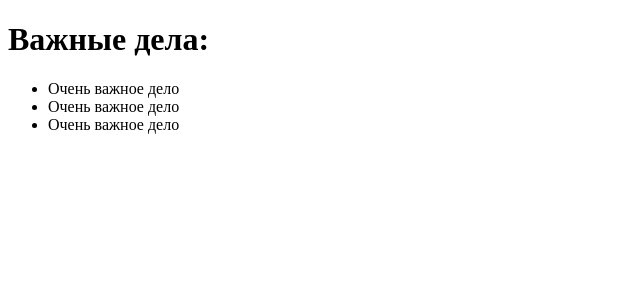
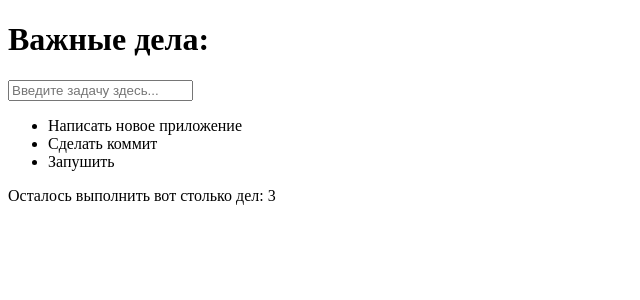
Before and after one commit to WebHeroSchool/React-Kd, a React (Create React App) app: page / in a window 1280 px wide. Shown: the top 300 px of the page, without its empty margins (0-640 px from the left). Built offline with nearby package versions, Linux system fonts and the light colour scheme.

Commit message:
add props

```diff
--- a/src/components/App/App.js
+++ b/src/components/App/App.js
@@ -1,10 +1,20 @@
 import React from 'react';
+import InputItem from '../InputItem/InputItem';
 import ItemList from '../ItemList/ItemList';
+import Footer from '../Footer/Footer';
+
+const todoItem = {
+  one: 'Написать новое приложение',
+  two: 'Сделать коммит',
+  three: 'Запушить'
+};
 
 const App = () => (
   <div>
     <h1>Важные дела:</h1>
-    <ItemList />
+    <InputItem />
+    <ItemList todoItem={todoItem}/>
+    <Footer count={3} />
   </div>);
 
 export default App;
--- a/src/components/Footer/Footer.js
+++ b/src/components/Footer/Footer.js
@@ -1,5 +1,5 @@
 import React from 'react';
 
-const Footer = () => (<div>Footer</div>);
+const Footer = ({ count }) => (<div>Осталось выполнить вот столько дел: {count}</div>);
 
 export default Footer;
--- a/src/components/Item/Item.js
+++ b/src/components/Item/Item.js
@@ -1,5 +1,5 @@
 import React from 'react';
 
-const Item = () => (<span>Очень важное дело</span>);
+const Item = ({ todoItem }) => (<span>{todoItem}</span>);
 
 export default Item;
--- a/src/components/ItemList/ItemList.js
+++ b/src/components/ItemList/ItemList.js
@@ -1,10 +1,10 @@
 import React from 'react';
 import Item from '../Item/Item'
 
-const ItemList = () => (<ul>
-    <li><Item /></li>
-    <li><Item /></li>
-    <li><Item /></li>
+const ItemList = ({ todoItem }) => (<ul>
+    <li><Item todoItem={todoItem.one}/></li>
+    <li><Item todoItem={todoItem.two}/></li>
+    <li><Item todoItem={todoItem.three}/></li>
   </ul>);
 
 export default ItemList;
```
